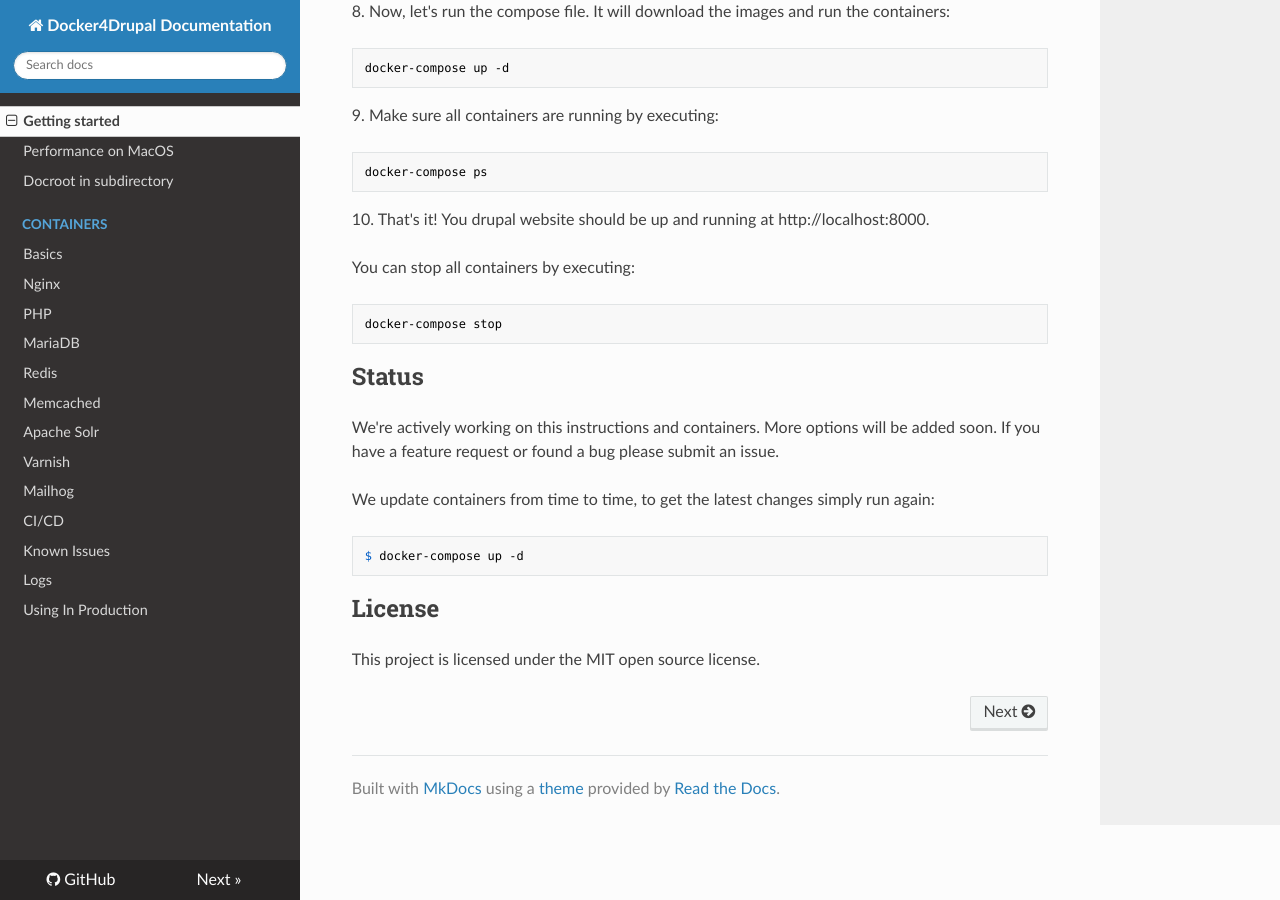
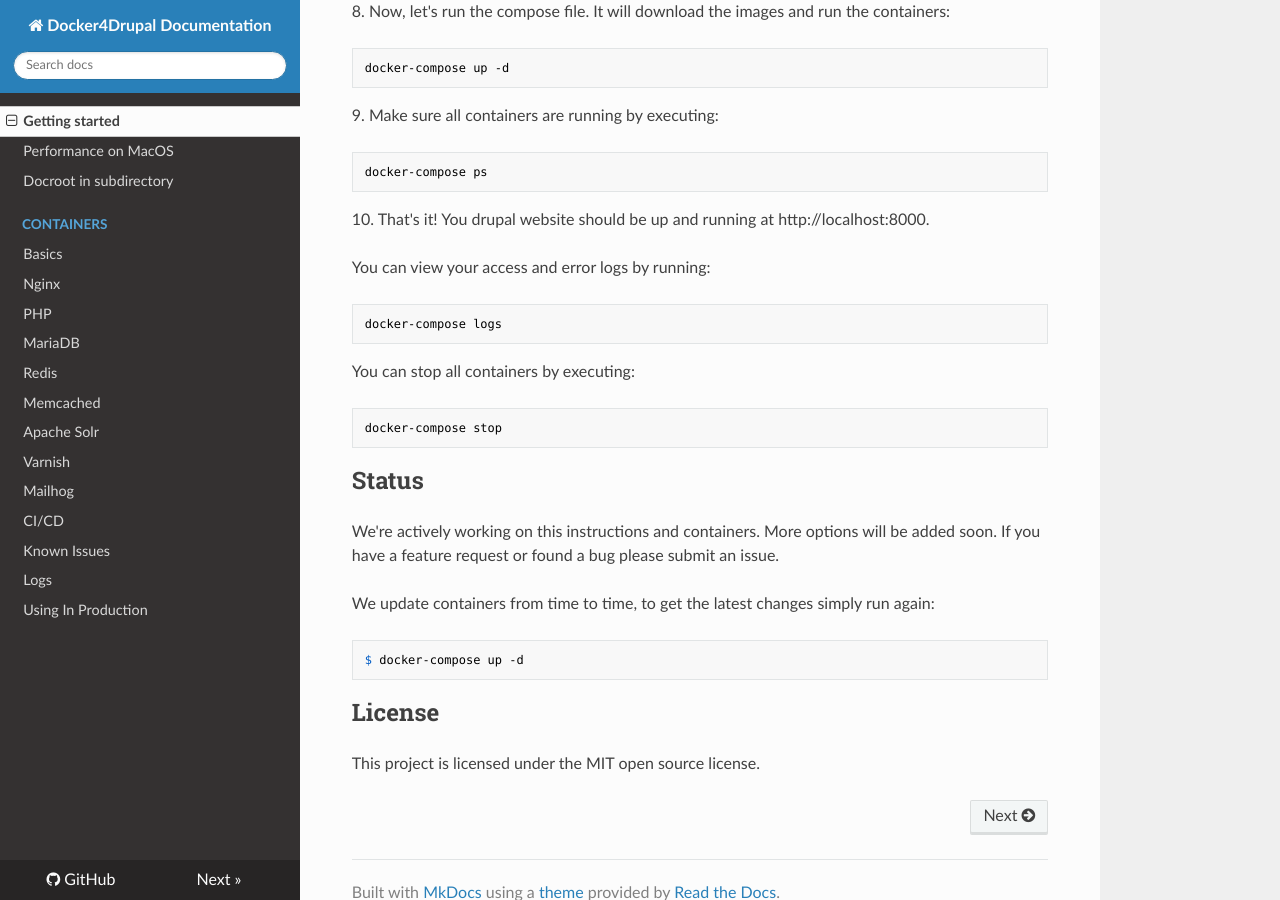
Before and after one commit to wodby/docker4drupal, an MkDocs documentation site: the page built from docs/index.md, in a window 1280 px wide and 900 px high, scrolled down 2027 px. Built offline with MkDocs 1.6.1, drawn with Linux system fonts in a browser that asks for light colours; nearby versions of some CDN libraries; old or Windows-style settings are respelled for this version of MkDocs.

Commit message:
Adding instructions for viewing logs.
It's not immediately obvious that all php and nginx/apache logs are being
forwarded to STDOUT and are therefore accessible via docker-compose
logs.

````diff
--- a/docs/index.md
+++ b/docs/index.md
@@ -80,6 +80,11 @@
 
 10\. That's it! You drupal website should be up and running at http://localhost:8000.
 
+You can view your access and error logs by running:
+```bash
+docker-compose logs
+```
+
 You can stop all containers by executing:
 
 ```bash
````
